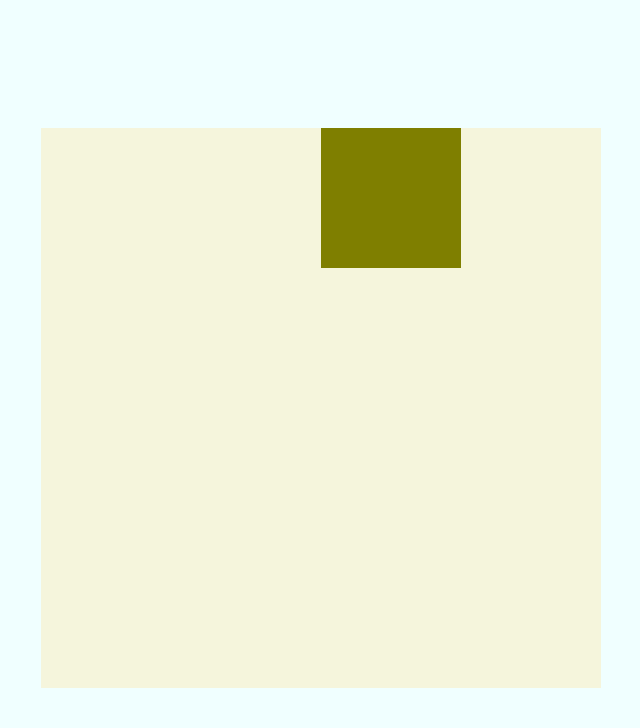
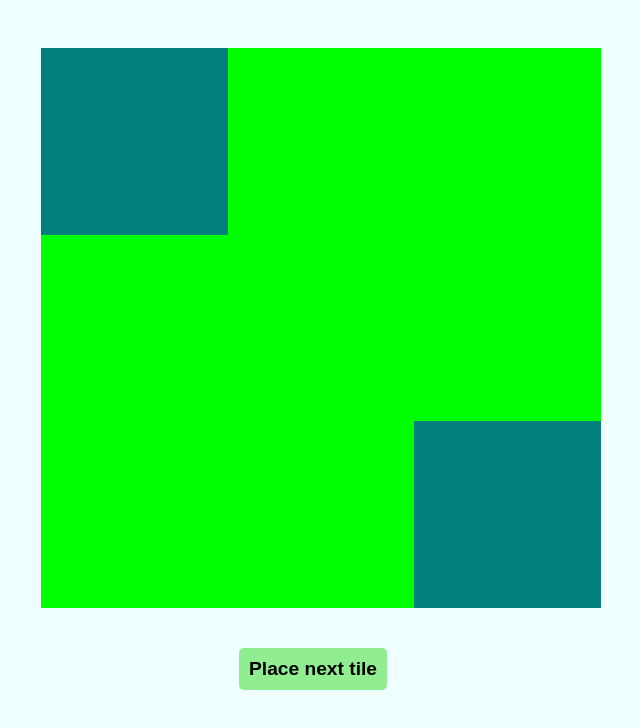
Before and after one commit to kahveciderin/WaveFunctionCollapse-js, a plain HTML site: page index.html in a window 1280 px wide. Shown: the whole page, without its empty margins (327-967 px from the left). Drawn offline with Linux system fonts and the light colour scheme.

Commit message:
start working on wfc internals

```diff
--- a/index.html
+++ b/index.html
@@ -14,6 +14,9 @@
     <div class="preview-container">
         <div class="preview-pane"></div> <!-- This is where the preview will be rendered -->
     </div>
+    <div class="place-next">
+        <button>Place next tile</button>
+    </div>
 </body>
 
 </html>
--- a/index.js
+++ b/index.js
@@ -1,4 +1,5 @@
-const GRID_SIZE = 4;
+const GRID_SIZE = 3;
+const RANDOM_PLACEMENT = true // is placement random for cells with the same entropy
 
 const findCommonElement = (array1, array2) => {
     for (let i = 0; i < array1.length; i++) {
@@ -26,7 +27,7 @@ const getRelativeCell = (grid, index, x, y) => {
     if (rel_y >= GRID_SIZE) {
         rel_y -= GRID_SIZE;
     }
-    return grid[index + x + y * GRID_SIZE];
+    return grid[rel_x + rel_y * GRID_SIZE];
 }
 
 class Cell {
@@ -42,7 +43,8 @@ class PlacedCell {
         this.random = Math.random()
     }
     getRandom(max) {
-        return Math.floor(this.random * max);
+        // return Math.floor((this.random * max * max) % max);
+        return Math.floor(Math.random() * max);
     }
     updateCell() {
         this.cellDOM.style.backgroundColor = this.cell.color;
@@ -56,6 +58,7 @@ class WaveFunctionCollapse {
         this.placedCells = [];
         this.cellEntropy = [...Array(GRID_SIZE * GRID_SIZE).keys()]
             .map(() => [...Array(this.cellPool.length).keys()])
+        this.counter = 0
     }
 
     /**
@@ -64,62 +67,82 @@ class WaveFunctionCollapse {
      *
      * @returns {number} index of one of the cells with the lowest entropy
      */
-    findCellWithLowestEntropy() {
+    findCellWithLowestEntropy(isRandom) {
         let lowestEntropy = Infinity;
         let entropyRandomness = {}
         for (let i = 0; i < this.cellEntropy.length; i++) {
             const entropy = this.cellEntropy[i].length
-            if (entropy < lowestEntropy) {
+            if (entropy < lowestEntropy && !isRandom) {
                 lowestEntropy = entropy;
                 entropyRandomness = {}
                 entropyRandomness[i] = this.placedCells[i].random
-            } else if (entropy === lowestEntropy) {
-                entropyRandomness[i] = this.placedCells[i].random
+            } else if (entropy === lowestEntropy || isRandom) {
+                if (Array.isArray(this.cellEntropy[i])) {
+                    entropyRandomness[i] = this.placedCells[i].random
+                }
             }
         }
-        const lowestEntropyIndex = Object.keys(entropyRandomness).sort((a, b) => entropyRandomness[a] - entropyRandomness[b])[0]
-        return lowestEntropyIndex;
+        if (RANDOM_PLACEMENT) return Object.keys(entropyRandomness).sort((a, b) => entropyRandomness[a] - entropyRandomness[b])[0]
+        return Object.keys(entropyRandomness)[0]
     }
 
     tryDecideCell(cellIndex) {
-        // console.log("cell entropies:", this.cellEntropy)
+        if(!Array.isArray(this.cellEntropy[cellIndex])) return this.cellEntropy[cellIndex]
         const randomDecision = this.placedCells[cellIndex].getRandom(this.cellEntropy[cellIndex].length)
-        // console.log("random decision:", randomDecision)
-        // console.log("ce length", this.cellEntropy[cellIndex].length)
         const cellType = this.cellEntropy[cellIndex][randomDecision]
         this.cellEntropy[cellIndex] = cellType // do not try overwriting this cell on the next pass, so destroy the array and instead put the id. this is also going to be used in constraints to check if the cell is allowed
-        console.log("placing cell:", cellType, "at", cellIndex)
+        const cellEntropyClone = []
         this.cellEntropy.forEach((entropies, index) => {
-            if (!Array.isArray(entropies)) return
+            if (!Array.isArray(entropies)) return cellEntropyClone.push(entropies)
+            const entropyClone = []
             entropies.forEach(entropy => {
-                const isAllowed = this.constraints[entropy].check(index, this.cellEntropy)
-                console.log("checking constraint", this.constraints[entropy], "at", index, "is allowed:", isAllowed)
-                if (!isAllowed) {
-                    this.cellEntropy[index] = this.cellEntropy[index].filter(e => e !== entropy)
+                const constraintToCheck = this.constraints[entropy] || new NoConstraint()
+                const isAllowed = constraintToCheck.check(index, this.cellEntropy)
+                if (isAllowed) {
+                    entropyClone.push(entropy)
+                } else {
+                    // this.cellEntropy[index] = this.cellEntropy[index].filter(e => e !== entropy)
                 }
             })
+            cellEntropyClone.push(entropyClone)
         }) // this is O(n^3). BAD!
-        console.log("cell entropies:", JSON.stringify(this.cellEntropy))
+        this.cellEntropy = cellEntropyClone
         return cellType
     }
-
+    placeOne(callback) {
+        if (this.counter >= GRID_SIZE * GRID_SIZE) return
+        this.counter++
+        let cellIndex = this.findCellWithLowestEntropy(this.counter < GRID_SIZE)
+        let decidedCell = undefined
+        console.log("cellIndex", cellIndex)
+        console.log("cellEntropy", this.cellEntropy)
+        let timeout = 0
+        while (!decidedCell) {
+            if(timeout > 8) {
+                cellIndex = this.findCellWithLowestEntropy(this.counter < GRID_SIZE)
+            }
+            timeout++
+            decidedCell = this.tryDecideCell(cellIndex)
+        }
+        console.log("decidedCell", decidedCell)
+        this.placedCells[cellIndex].cell = this.cellPool[decidedCell]
+        this.placedCells[cellIndex].updateCell()
+        if (callback) {
+            callback()
+        }
+    }
     fill() {
-        // this.placedCells = this.placedCells.map((cell, index) => {
-        //     const cellRandom = cell.getRandom(this.cellPool.length)
-        //     const decidedCell = this.cellPool[cellRandom]
-        //     cell.cell = decidedCell
-        //     cell.updateCell()
-        //     return cell
-        // })
         for (let i = 0; i < GRID_SIZE * GRID_SIZE; i++) {
-            // console.log("trying", i)
-            const cellIndex = this.findCellWithLowestEntropy()
-            // console.log("found cell with lowest entropy:", cellIndex)
-            const decidedCell = this.tryDecideCell(cellIndex)
-            // console.log("decided cell:", decidedCell)
-            this.placedCells[cellIndex].cell = this.cellPool[decidedCell]
-            this.placedCells[cellIndex].updateCell()
+            this.placeOne()
         }
+    }
+    print() {
+        const _print = () => {
+            this.placeOne(() => {
+                setTimeout(_print, 0)
+            })
+        }
+        _print()
     }
 }
 
@@ -140,13 +163,25 @@ class NeighborConstraint extends Constraint {
         const rightCell = getRelativeCell(gridArray, index, 1, 0)
         const upCell = getRelativeCell(gridArray, index, 0, -1)
         const downCell = getRelativeCell(gridArray, index, 0, 1)
+        const leftUpCell = getRelativeCell(gridArray, index, -1, -1)
+        const rightUpCell = getRelativeCell(gridArray, index, 1, -1)
+        const leftDownCell = getRelativeCell(gridArray, index, -1, 1)
+        const rightDownCell = getRelativeCell(gridArray, index, 1, 1)
+        const neighbors = [leftCell, rightCell, upCell, downCell, leftUpCell, rightUpCell, leftDownCell, rightDownCell]
+        const fits = neighbors.reduce((accum, neigh) => accum &&
+            (Array.isArray(neigh) ?
+                /* findCommonElement(neigh, this.allowedNeighbors) */ true :
+                this.allowedNeighbors.includes(neigh)), true)
 
-        const leftCellFits = Array.isArray(leftCell) ? findCommonElement(leftCell, this.allowedNeighbors) : this.allowedNeighbors.includes(leftCell)
-        const rightCellFits = Array.isArray(rightCell) ? findCommonElement(rightCell, this.allowedNeighbors) : this.allowedNeighbors.includes(rightCell)
-        const upCellFits = Array.isArray(upCell) ? findCommonElement(upCell, this.allowedNeighbors) : this.allowedNeighbors.includes(upCell)
-        const downCellFits = Array.isArray(downCell) ? findCommonElement(downCell, this.allowedNeighbors) : this.allowedNeighbors.includes(downCell)
-
-        return leftCellFits && rightCellFits && upCellFits && downCellFits
+        return fits
+    }
+}
+class NoConstraint extends Constraint {
+    constructor() {
+        super()
+    }
+    check(index, gridArray) {
+        return true
     }
 }
 
@@ -179,6 +214,9 @@ window.addEventListener('load', () => {
         }
         document.querySelector('.preview-pane').appendChild(previewRow);
     }
+    wfc.print()
+    // document.querySelector('.place-next button').addEventListener('click', () => {
+    //     wfc.placeOne()
+    // })
 
-    wfc.fill()
 })
--- a/style.css
+++ b/style.css
@@ -6,7 +6,7 @@ body{
     justify-content: center;
     align-items: center;
     width: 100vw;
-    height: 100vh;
+    height: 80vh;
 }
 .preview-pane{
     display: flex;
@@ -28,3 +28,16 @@ body{
     flex: 1;
     height: 100%;
 }
+.place-next{
+    margin: auto;
+    text-align: center;
+}
+.place-next button{
+    background-color: lightgreen;
+    border: none;
+    padding: 10px;
+    border-radius: 5px;
+    font-size: 1.2em;
+    font-weight: bold;
+    cursor: pointer;
+}
```
